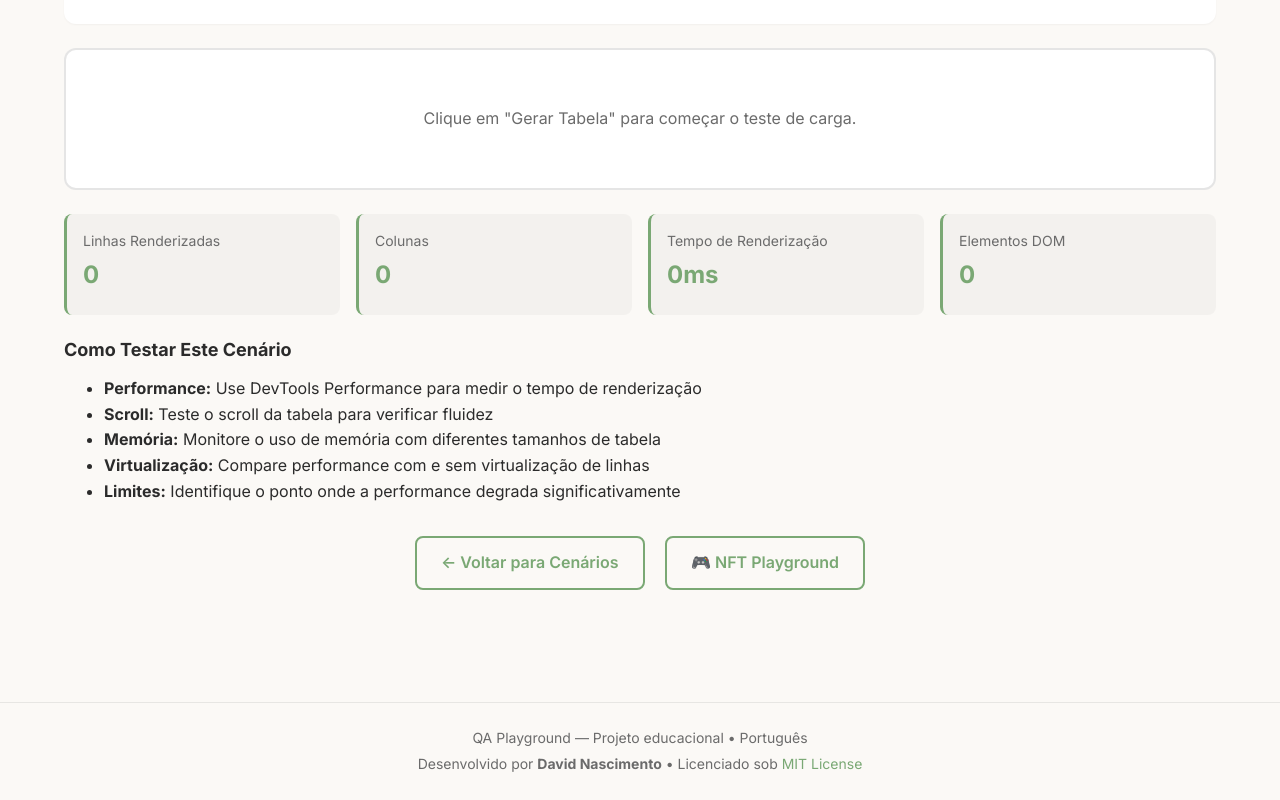
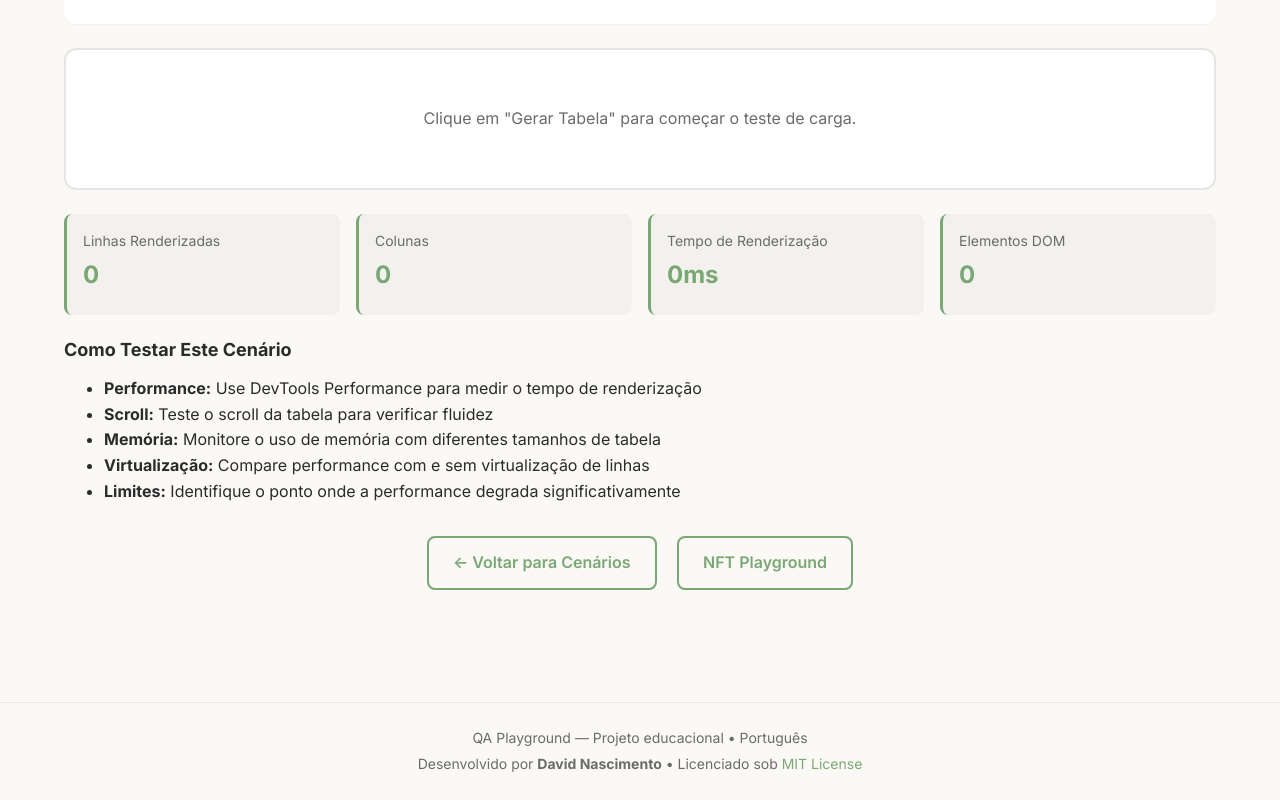
Before and after one commit to David-Nascimento/QA-Playground, a plain HTML site: page pages/tools/nft/load-large-table.html in a window 1280 px wide. Shown: the part 447-1247 px from the top of the page. Drawn offline with Linux system fonts and the light colour scheme.

Commit message:
Removido Emoji das sessoes NFT

```diff
--- a/pages/tools/nft/load-large-table.html
+++ b/pages/tools/nft/load-large-table.html
@@ -178,7 +178,7 @@
         <div style="margin-top: var(--spacing-xl); text-align: center;">
           <a href="index.html" class="btn btn-secondary">← Voltar para Cenários</a>
           <a href="../nft-playground.html" class="btn btn-secondary" style="margin-left: var(--spacing-md);">
-            🎮 NFT Playground
+            NFT Playground
           </a>
         </div>
       </section>
```
Also changed, not shown: pages/tools/nft/load-multiple-images.html (+1 -1 lines), pages/tools/nft/performance-api-latency.html (+1 -1 lines), pages/tools/nft/performance-slow-render.html (+1 -1 lines), pages/tools/nft/resilience-failures.html (+1 -1 lines), pages/tools/nft/resilience-timeout-retry.html (+1 -1 lines), pages/tools/nft/stress-repeated-actions.html (+1 -1 lines), pages/tools/nft/stress-simultaneous-events.html (+1 -1 lines).
